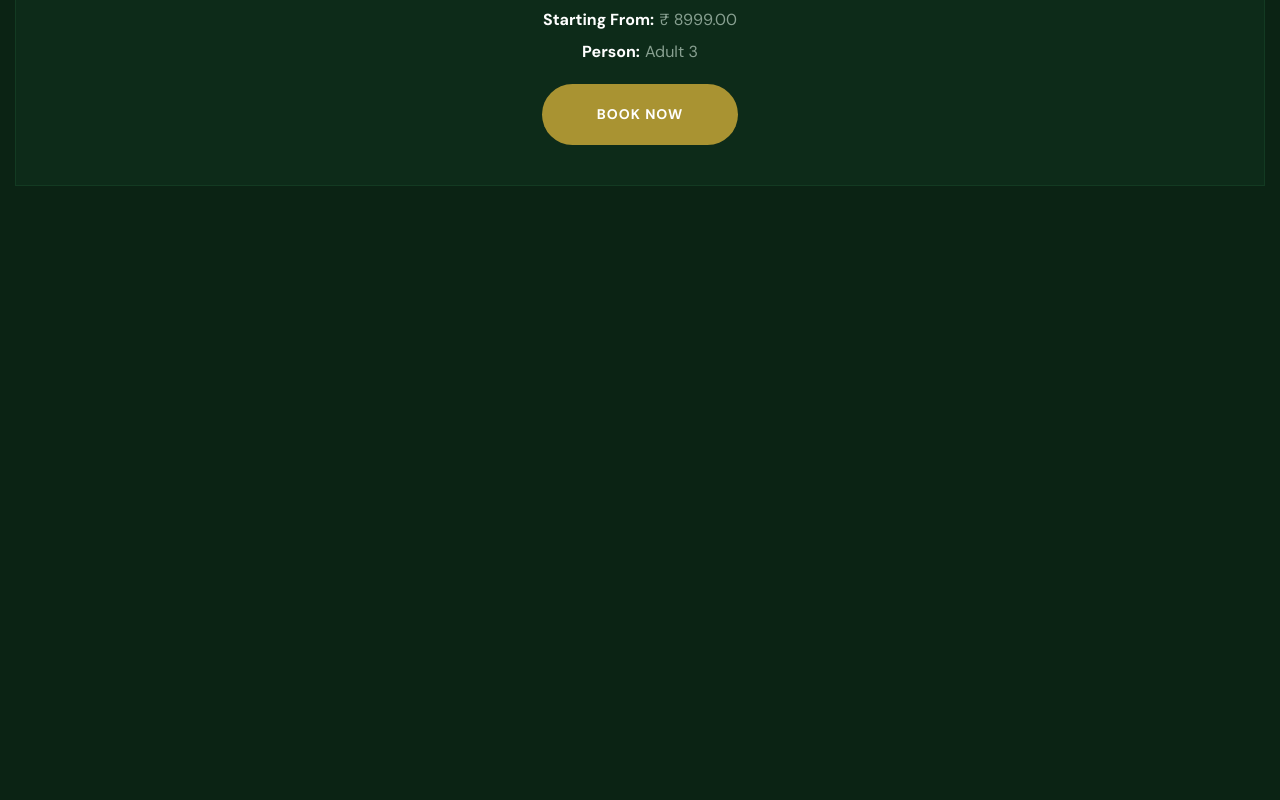
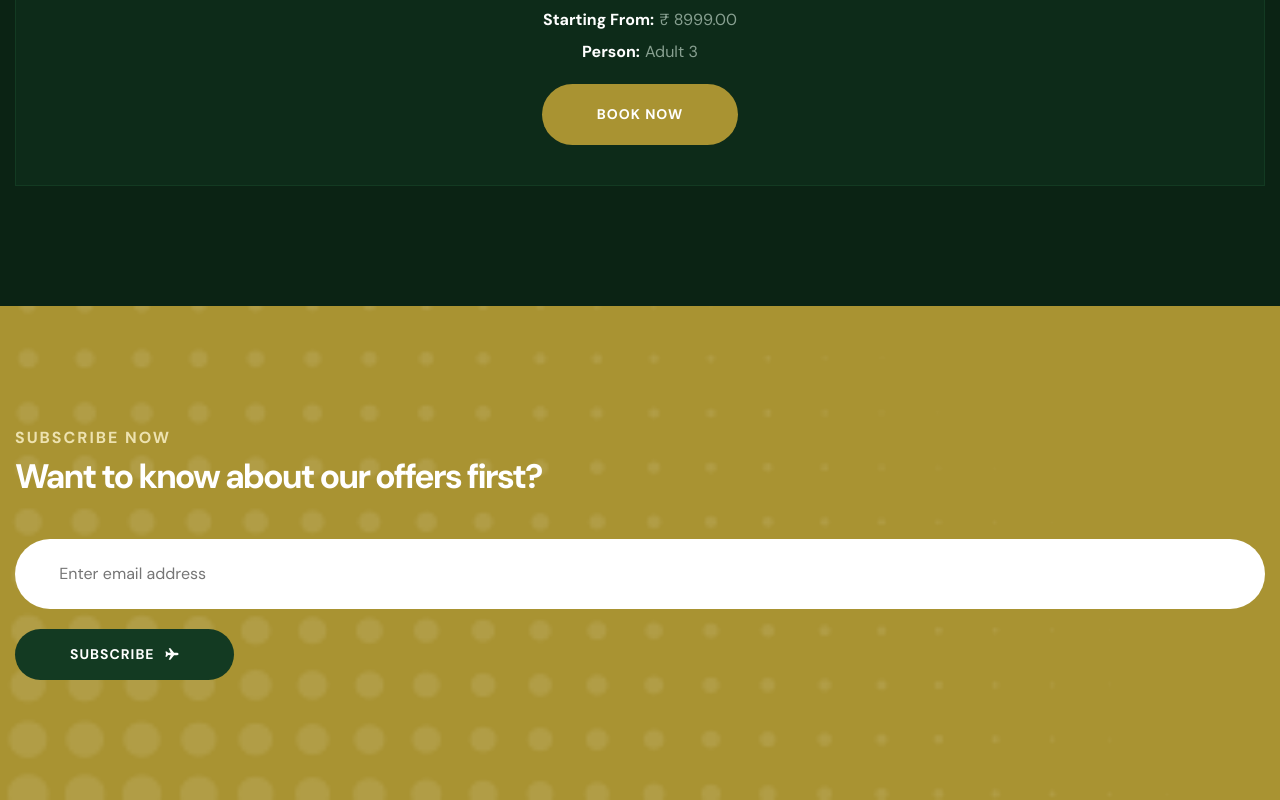
Before and after one commit to basavarajakj/Fly, a React (Vite) app: page / in a window 1280 px wide. Shown: the part 9409-10209 px from the top of the page. Before the commit the page ends 9715 px from the top, so only its background shows below. Built offline with nearby package versions, Linux system fonts and the light colour scheme.

Commit message:
NewsLetter component

```diff
--- a/src/App.jsx
+++ b/src/App.jsx
@@ -4,6 +4,7 @@ import Feature from './components/Feature/Feature';
 import Flight from './components/flight/Flight';
 import Header from './components/header/Header';
 import Hero from './components/hero/Hero';
+import NewsLetter from './components/newsLetter/NewsLetter';
 import Offer from './components/offer/Offer';
 import Service from './components/service/Service';
 
@@ -19,6 +20,7 @@ const App = () => {
 					<Feature />
 					<Offer />
 					<Flight />
+					<NewsLetter />
 				</article>
 			</main>
 		</div>
--- /dev/null
+++ b/src/components/newsLetter/NewsLetter.jsx
@@ -0,0 +1,35 @@
+import './newsLetter.css';
+import { IoAirplaneSharp } from 'react-icons/io5';
+import newsletterImage from '../../assets/newsletter-bg.png';
+const NewsLetter = () => {
+	return (
+		<section className="section newsletter has-bg-image">
+			<div className="container">
+				<div>
+					<p className="section-subtitle">Subscribe Now</p>
+
+					<h2 className="h2 section-title">
+						Want to know about our offers first?
+					</h2>
+				</div>
+
+				<div>
+					<form action="" className="newsletter-form">
+						<input
+							type="email"
+							name="email_address"
+							placeholder=" Enter email address"
+							className="input-field"
+						/>
+						<button type="submit" className="btn btn-secondary">
+							Subscribe
+							<IoAirplaneSharp />
+						</button>
+					</form>
+				</div>
+			</div>
+		</section>
+	);
+};
+
+export default NewsLetter;
--- /dev/null
+++ b/src/components/newsLetter/newsLetter.css
@@ -0,0 +1,33 @@
+.newsletter {
+  background-image: url(../../assets/newsletter-bg.png);
+  background-color: var(--satin-sheen-gold);
+  background-size: auto;
+  background-position: left bottom;
+}
+
+.newsletter .container {
+  display: grid;
+  gap: 40px;
+}
+
+.newsletter .section-subtitle {
+  color: var(--medium-champagne);
+}
+
+.newsletter .input-field {
+  background-color: var(--white);
+  padding: 23px;
+  padding-inline-start: 40px;
+  border-radius: var(--radius-pill);
+  outline: none;
+  margin-block-end: 20px;
+}
+
+.newsletter .btn {
+  background-color: var(--phthalo-green-2);
+  color: var(--white);
+  padding-block: 15px;
+  display: flex;
+  align-items: center;
+  gap: 10px;
+}
--- a/src/components/offer/Offer.jsx
+++ b/src/components/offer/Offer.jsx
@@ -20,9 +20,7 @@ const Offer = () => {
 					</a>
 				</div>
 			</div>
-			<div
-				className="offer-banner has-bg-image"
-				style={{ backgroundImage: `${offerBanner}` }}></div>
+			<div className="offer-banner has-bg-image"></div>
 		</section>
 	);
 };
--- a/src/components/offer/offer.css
+++ b/src/components/offer/offer.css
@@ -1,5 +1,5 @@
 .offer-content {
-  background-image: url(../../assets/offer-bg.png);
+  background-image: url('../../assets/offer-bg.png');
 	background-color: var(--satin-sheen-gold);
 	background-repeat: no-repeat;
 	background-position: bottom;
```
